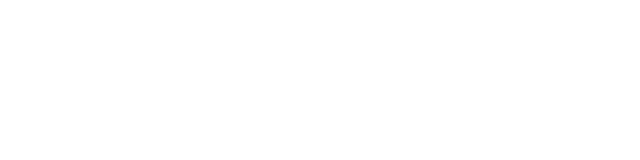
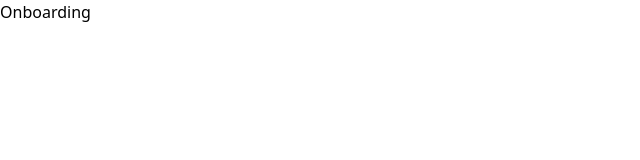
Before and after one commit to udilz/scholaship-fe, a React (Vite) app: page /onboarding in a window 1280 px wide. Before the commit this address had no page. Shown: the top 160 px of the page, without its empty margins (0-640 px from the left). Built offline with nearby package versions, Linux system fonts and the light colour scheme.

Commit message:
add onboarding

```diff
--- a/src/app/routes.tsx
+++ b/src/app/routes.tsx
@@ -1,10 +1,11 @@
+import { Onboarding } from '@/features/onboarding/components/onboarding';
 import { BrowserRouter, Routes, Route } from 'react-router-dom';
 
 export const AppRouter = () => {
   return (
     <BrowserRouter>
       <Routes>
-       <Route></Route>
+      <Route path="/onboarding" element={<Onboarding />} />
       </Routes>
     </BrowserRouter>
   );
--- /dev/null
+++ b/src/features/onboarding/components/onboarding.tsx
@@ -0,0 +1,7 @@
+
+
+export const Onboarding = () => {
+  return (
+    <div>Onboarding</div>
+  )
+}
```
